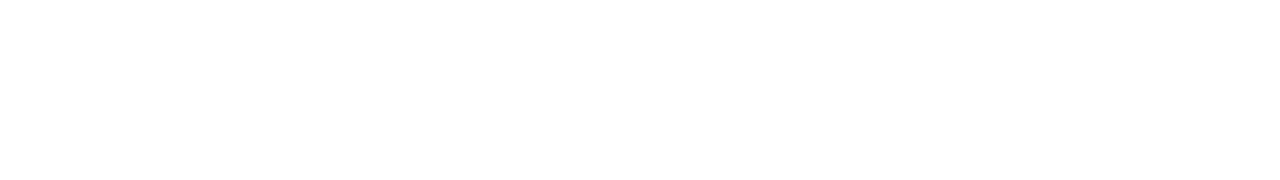
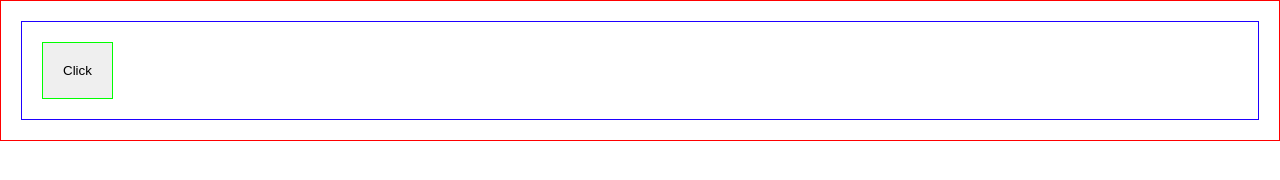
Before and after one commit to Akbar4964/JavaScript-Dom, a plain HTML site: page index.html in a window 1280 px wide. Drawn offline with Linux system fonts and the light colour scheme.

Commit message:
added codes

```diff
--- a/index.html
+++ b/index.html
@@ -7,6 +7,11 @@
     <title>JAVASCRIPT-DOM</title>
   </head>
   <body>
+    <div class="btns">
+      <div class="btns1">
+        <button class="clicker">Click</button>
+      </div>
+    </div>
     <script src="./scripts/script.js"></script>
   </body>
 </html>
--- a/scripts/script.js
+++ b/scripts/script.js
@@ -0,0 +1,33 @@
+// document.addEventListener("click", () => {
+//   document.body.classList.toggle("Salom");
+// });
+const elBtns = document.querySelector(".btns");
+const elBtns1 = document.querySelector(".btns1");
+const click = document.getElementsByClassName("clicker");
+click[0].addEventListener("click", (evt) => {
+  console.log("clickers");
+  document.body.classList.toggle("salom");
+  evt.stopPropagation();
+});
+
+elBtns.addEventListener("click", btnsClick);
+elBtns1.addEventListener("click", btnsClick1);
+
+function btnsClick(evt) {
+  console.log("btnds");
+}
+
+function btnsClick1(evt) {
+  console.log("btns1");
+
+  evt.stopPropagation();
+}
+// function btnsClick1(evt) {
+//   console.log("btns1");
+
+//   evt.stopPropagation();
+// }function btnsClick1(evt) {
+//   console.log("btns1");
+
+//   evt.stopPropagation();
+// }
--- a/styles/style.css
+++ b/styles/style.css
@@ -9,3 +9,18 @@
   padding: 0 20px;
   margin: 0 auto;
 }
+
+.btns {
+  border: 1px solid red;
+  padding: 20px;
+}
+
+.btns1 {
+  border: 1px solid rgb(30, 0, 255);
+  padding: 20px;
+}
+
+.clicker {
+  border: 1px solid rgb(0, 255, 0);
+  padding: 20px;
+}
```
